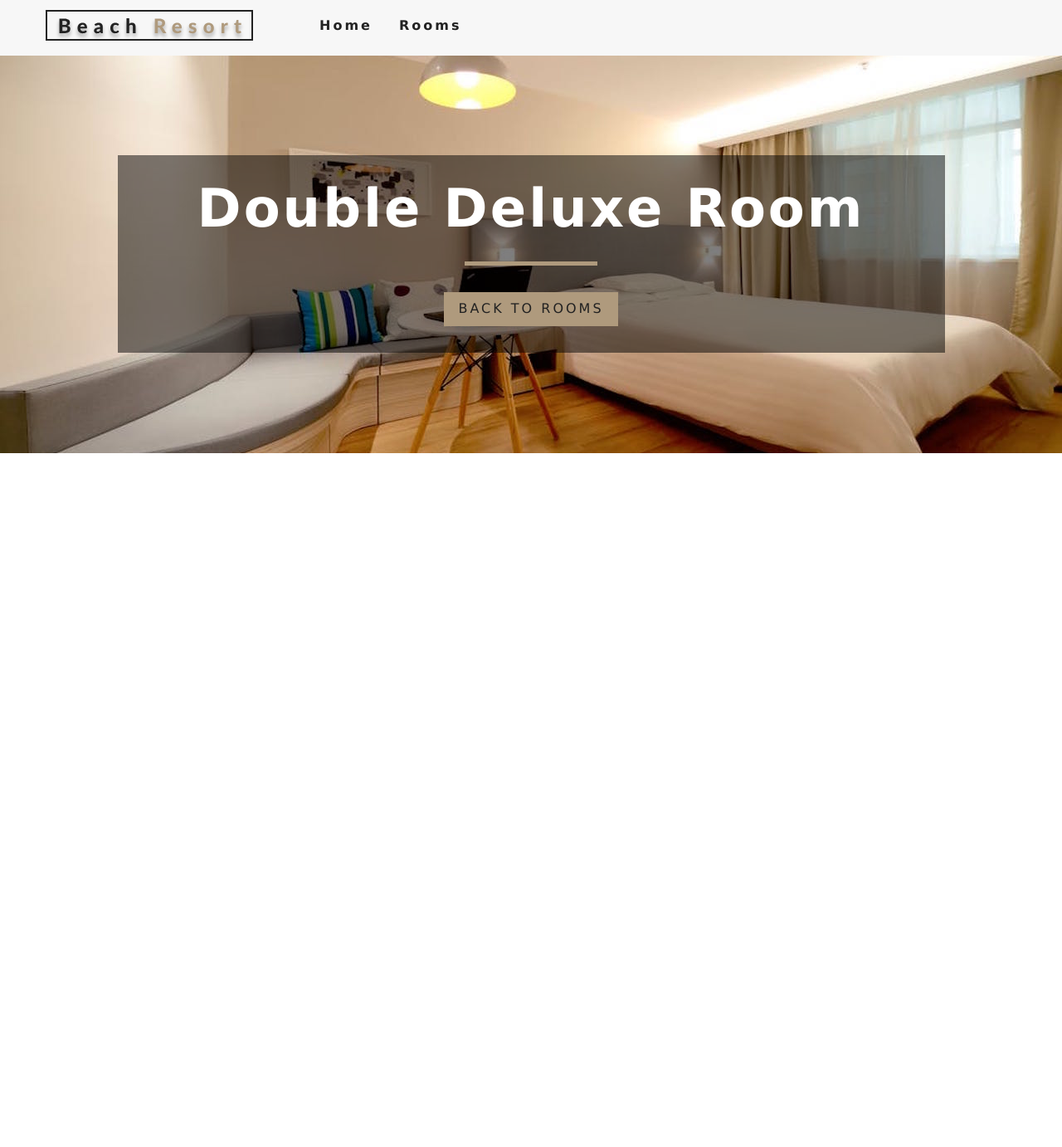
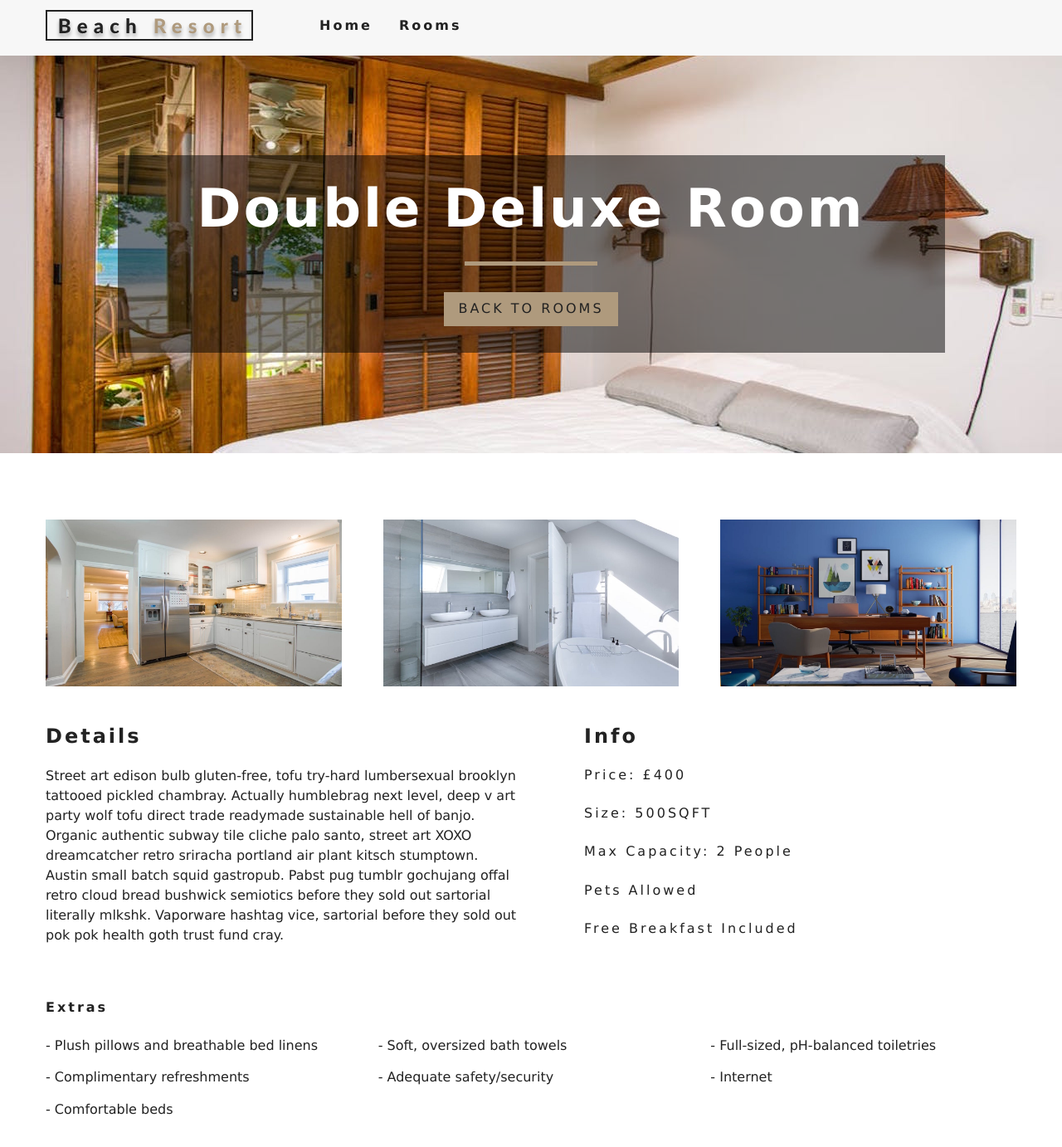
Before and after one commit to leo9806/beach-resort, a React (Create React App) app: page /rooms/double-deluxe in a window 1280 px wide. Shown: the top 1382 px of the page at 83% size. Before the commit the page ends 800 px from the top, so only its background shows below. Built offline with nearby package versions, Linux system fonts and the light colour scheme.

Commit message:
SingleRoom page completed
Added description, details and extras sections

```diff
--- a/package.json
+++ b/package.json
@@ -7,7 +7,8 @@
     "react-dom": "^16.10.1",
     "react-icons": "^3.7.0",
     "react-router-dom": "^5.1.2",
-    "react-scripts": "3.1.2"
+    "react-scripts": "3.1.2",
+    "styled-components": "^4.4.0"
   },
   "scripts": {
     "start": "react-scripts start",
--- /dev/null
+++ b/src/components/StyledHero.js
@@ -0,0 +1,14 @@
+import styled from 'styled-components';
+import defaultImage from '../images/room-1.jpeg';
+
+
+const StyledHero = styled.header`
+  min-height: 60vh;
+  background: url(${props => props.img ?
+    props.img : defaultImage}) center/cover no-repeat;
+  display: flex;
+  align-items: center;
+  justify-content: center;
+`
+
+export default StyledHero;
--- a/src/pages/SingleRoom.js
+++ b/src/pages/SingleRoom.js
@@ -4,6 +4,7 @@
 import Banner from '../components/Banner';
 import {Link} from 'react-router-dom';
 import {RoomContext} from '../context';
+import StyledHero from '../components/StyledHero';
 
 export default class SingleRoom extends Component {
   // the props are passed by react router
@@ -38,17 +39,62 @@
     const {name, description, capacity, size, price, extras,
        breakfast, pets, images} = room;
 
-       return <Hero hero="roomsHero" >
-        <Banner title={`${name} room`}>
-          <Link to="/rooms" className="btn-primary">
-            Back to rooms
-          </Link>
-        </Banner>
-      </Hero>
+    // destructuring the array to get the first image of the array (mainImg)
+    // and another array with the rest of the images of the array
+    const [mainImg, ...defaultImg] = images;
+
     return (
-      <div>
-        Hello from single room page {room.name}
-      </div>
+      <>
+        <StyledHero img={mainImg || this.state.DefaultBcg}>
+          <Banner title={`${name} room`}>
+            <Link to="/rooms" className="btn-primary">
+              Back to rooms
+            </Link>
+          </Banner>
+        </StyledHero>
+        <section className="single-room">
+          <div className="single-room-images">
+            {defaultImg.map((item, index) => {
+              return <img key={index} src={item} alt={name} />
+            }
+            )}
+          </div>
+          <div className="single-room-info">
+            <article className="desc">
+              <h3>details</h3>
+              <p>
+                {description}
+              </p>
+            </article>
+            <article className="info">
+              <h3>info</h3>
+              <h6>price: £{price}</h6>
+              <h6>size: {size}SQFT</h6>
+              {/* conditional rendering using a turnary operator */}
+              <h6>
+                max capacity: {
+                  capacity > 1 ? `${capacity} people` :
+                    `${capacity} person`
+                }
+              </h6>
+              <h6>
+                {pets ? "pets allowed" : "now pets allowed"}
+              </h6>
+              <h6>{breakfast && "free breakfast included"}</h6>
+            </article>
+          </div>
+        </section>
+        <section className="room-extras">
+          <h6>extras</h6>
+          <ul className="extras">
+            {extras.map((item, index) => {
+              return <li key={index}>
+                - {item}
+              </li>
+            })}
+          </ul>
+        </section>
+      </>
     )
   }
 }
```
Also changed, not shown: 1 other file (tests, documents, lock files or other folders).
